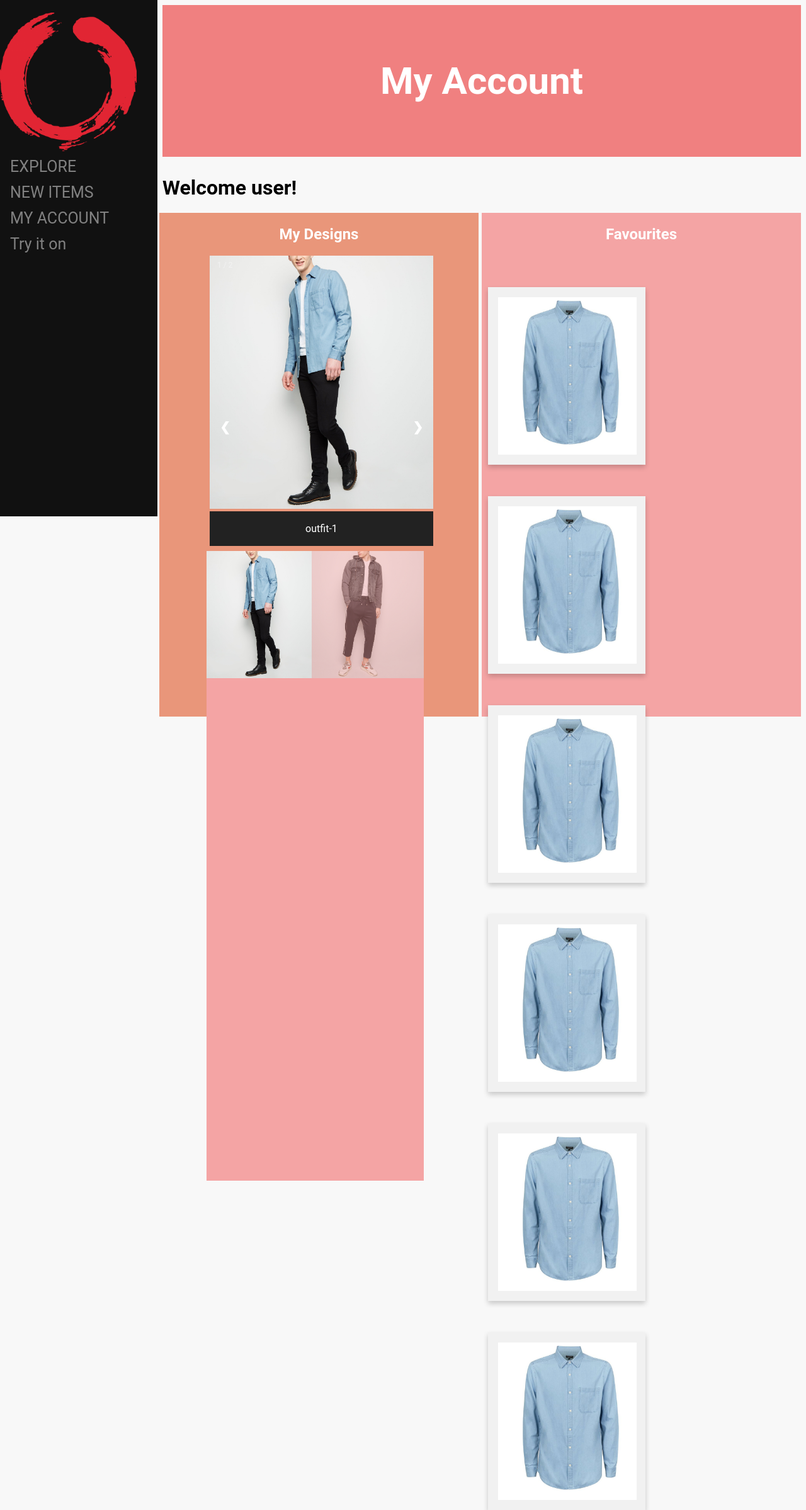
After one commit to sanaaftab/TryItOut, a PHP site: page /MyAccount.html in a window 1280 px wide. The commit adds this page. Shown: the whole page at 63% size. Run offline with PHP 8.4, Linux system fonts and the light colour scheme.

Commit message:
MyAccount

```diff
--- /dev/null
+++ b/MyAccount.html
@@ -0,0 +1,137 @@
+<!DOCTYPE html>
+<!-- Defining the language of the document -->
+<html lang="en">
+<head>
+<!-- Declaring the character encoding of the HTML file -->
+<meta charset="utf-8"/>
+<!-- This tag adds a title to the page -->
+<title>My Account, Try It Out: Skip the Changing Room!</title>
+<!-- This is linking the CSS page to the HTML -->
+<link rel="stylesheet" type="text/css" href="stylesheet.css">
+</head>
+
+<body>
+  <!-- The navigation bar on the side containing links to the other pages -->
+  <div class = "sidenav">
+    <img src="sub-logo.png" alt="Logo subsitute" height="220px">
+    <a href="homepage.html">EXPLORE</a>
+    <a href="#">NEW ITEMS</a>
+    <a href="#">MY ACCOUNT</a>
+    <a href="#">Try it on</a>
+  </div>
+
+  <!-- Page content -->
+  <div class = "main">
+    <div class = "header">
+      <h1>My Account</h1>
+    </div>
+    <div class = "row">
+  <!--     <img src="avatar.png" alt="Avatar" class="avatar"> -->
+      <h1>Welcome user!</h1>
+      <div class="columnleft">
+        <h2>My Designs</h2>
+        <div class="container">
+          <div class="mySlides">
+            <div class="numbertext">1 / 2</div>
+            <img src="outfit-1.jpg" style="width:100%">
+          </div>
+
+          <div class="mySlides">
+            <div class="numbertext">2 / 2</div>
+            <img src="outfit-2.jpg" style="width:100%">
+          </div>
+
+          <a class="prev" onclick="plusSlides(-1)">❮</a>
+          <a class="next" onclick="plusSlides(1)">❯</a>
+
+          <div class="caption-container">
+            <p id="caption"></p>
+          </div>
+          <div class="row">
+            <div class="column">
+              <!--https://www.newlook.com/row/mens/clothing/shirts/pale-blue-long-sleeve-denim-shirt-/p/595247345?comp=Browse
+              https://www.newlook.com/uk/mens/clothing/shirts/pale-blue-long-sleeve-denim-shirt-/p/595247345?comp=Browse-->
+              <img class="demo cursor" src="outfit-1.jpg" style="width:100%" onclick="currentSlide(1)" alt="outfit-1">
+            </div>
+            <div class="column">
+              <!--https://www.newlook.com/uk/mens/clothing/jackets-coats/dark-grey-jersey-sleeve-denim-jacket/p/611401103?comp=Browse-->
+              <img class="demo cursor" src="outfit-2.jpg" style="width:100%" onclick="currentSlide(2)" alt="outfit-2">
+            </div>
+
+        </div>
+      </div>
+
+
+            <script>
+            var slideIndex = 1;
+            showSlides(slideIndex);
+
+            function plusSlides(n) {
+              showSlides(slideIndex += n);
+            }
+
+            function currentSlide(n) {
+              showSlides(slideIndex = n);
+            }
+
+            function showSlides(n) {
+              var i;
+              var slides = document.getElementsByClassName("mySlides");
+              var dots = document.getElementsByClassName("demo");
+              var captionText = document.getElementById("caption");
+              if (n > slides.length) {slideIndex = 1}
+              if (n < 1) {slideIndex = slides.length}
+              for (i = 0; i < slides.length; i++) {
+                slides[i].style.display = "none";
+              }
+              for (i = 0; i < dots.length; i++) {
+                dots[i].className = dots[i].className.replace(" active", "");
+              }
+              slides[slideIndex-1].style.display = "block";
+              dots[slideIndex-1].className += " active";
+              captionText.innerHTML = dots[slideIndex-1].alt;
+            }
+            </script>
+          </div>
+
+          <div class="columnright">
+            <h2>Favourites</h2>
+            <div class="columncard" style="width: 250px;">
+              <div class="card">
+                <img src="pale-blue-long-sleeve-denim-shirt-.jpg" alt="pale-blue-long-sleeve-denim-shirt" height="250px">
+              </div>
+            </div>
+
+          <div class="columncard" style="width: 250px;">
+            <div class="card">
+            <img src="pale-blue-long-sleeve-denim-shirt-.jpg" alt="pale-blue-long-sleeve-denim-shirt" height="250px">
+            </div>
+          </div>
+
+          <div class="columncard" style="width: 250px;">
+            <div class="card">
+            <img src="pale-blue-long-sleeve-denim-shirt-.jpg" alt="pale-blue-long-sleeve-denim-shirt" height="250px">
+            </div>
+          </div>
+
+          <div class="columncard" style="width: 250px;">
+            <div class="card">
+            <img src="pale-blue-long-sleeve-denim-shirt-.jpg" alt="pale-blue-long-sleeve-denim-shirt" height="250px">
+            </div>
+          </div>
+
+          <div class="columncard" style="width: 250px;">
+            <div class="card">
+            <img src="pale-blue-long-sleeve-denim-shirt-.jpg" alt="pale-blue-long-sleeve-denim-shirt" height="250px">
+            </div>
+          </div>
+
+          <div class="columncard" style="width: 250px;">
+            <div class="card">
+            <img src="pale-blue-long-sleeve-denim-shirt-.jpg" alt="pale-blue-long-sleeve-denim-shirt" height="250px">
+            </div>
+          </div>
+        </div>
+</body>
+
+</html>
--- a/stylesheet.css
+++ b/stylesheet.css
@@ -62,19 +62,21 @@ body {
 
 .columnleft {
   float: left;
-  width: 70%;
+  width: 50%;
   background: #E9967A;
   height: 800px;
   color: white;
   margin: 0 -5px;
+  text-align: center;
 }
 
 .columnright {
   float: right;
-  width: 30%;
+  width: 50%;
   background: #F4A4A4;
   height: 800px;
   color: white;
+  text-align: center;
 }
 
 
@@ -93,12 +95,20 @@ body {
   padding: 0 22px;
 }
 
+.columncardOutfit{
+  margin-top: 50px;
+  float: center;
+  padding:0 22px;
+}
+
 .columncardright {
   margin-top: 50px;
   float: center;
   width: 80%;
   padding: 0 50px;
 }
+
+
 
 .card {
   box-shadow: 0 4px 8px 0 rgba(0, 0, 0, 0.2); /* this adds the "card" effect */
@@ -111,7 +121,112 @@ body {
 .bigcard {
   box-shadow: 0 4px 8px 0 rgba(0, 0, 0, 0.2); /* this adds the "card" effect */
   padding: 16px;
-  height: 450px;
+  height: 650px;
+  width: 576px;
   text-align: center;
+  float: center;
   background-color: #F1F1F1;
 }
+
+.avatar {
+  vertical-align: middle;
+  width: 50px;
+  height: 50px;
+  border-radius: 50%;
+}
+
+
+/***************************************image slidshow**************************
+* {
+  box-sizing: border-box;
+}
+
+/* Position the image container (needed to position the left and right arrows) */
+.container {
+  position: relative;
+  width: 70%;
+  margin-left: 80px;
+}
+
+/* Hide the images by default */
+.mySlides {
+  display: none;
+}
+
+/* Add a pointer when hovering over the thumbnail images */
+.cursor {
+  cursor: pointer;
+}
+
+/* Next & previous buttons */
+.prev,
+.next {
+  cursor: pointer;
+  position: absolute;
+  top: 20%;
+  width: auto;
+  padding: 16px;
+  margin-top: -50px;
+  color: white;
+  font-weight: bold;
+  font-size: 20px;
+  border-radius: 0 3px 3px 0;
+  user-select: none;
+  -webkit-user-select: none;
+}
+
+/* Position the "next button" to the right */
+.next {
+  right: 0;
+  border-radius: 3px 0 0 3px;
+}
+/* Position the "prev button" to the right */
+.prev {
+  left: 0;
+  border-radius: 3px 0 0 3px;
+}
+
+/* On hover, add a black background color with a little bit see-through */
+.prev:hover,
+.next:hover {
+  background-color: rgba(0, 0, 0, 0.8);
+}
+
+/* Number text (1/3 etc) */
+.numbertext {
+  color: #f2f2f2;
+  font-size: 12px;
+  padding: 8px 12px;
+  position: absolute;
+  top: 0;
+}
+
+/* Container for image text */
+.caption-container {
+  text-align: center;
+  background-color: #222;
+  padding: 2px 16px;
+  color: white;
+}
+
+.row:after {
+  content: "";
+  display: table;
+  clear: both;
+}
+
+/* no of picture = no of columns side by side */
+.column {
+  float: left;
+  width: 50%;
+}
+
+/* Add a transparency effect for thumnbail images */
+.demo {
+  opacity: 0.6;
+}
+
+.active,
+.demo:hover {
+  opacity: 1;
+}
```
Also changed, not shown: outfit-1.jpg (added), outfit-2.jpg (added), pale-blue-long-sleeve-denim-shirt-.jpg (added), sub-logo.png (added).
